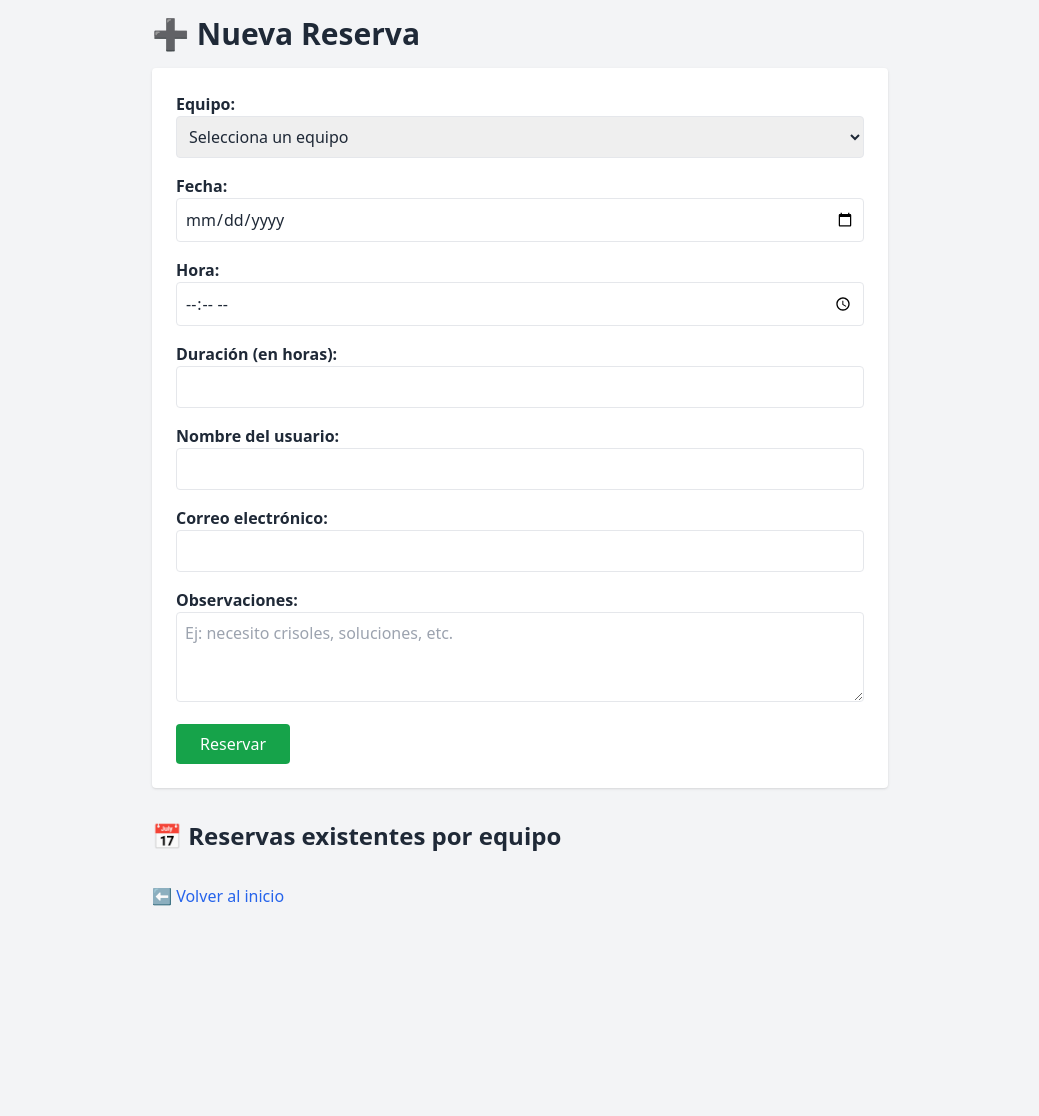
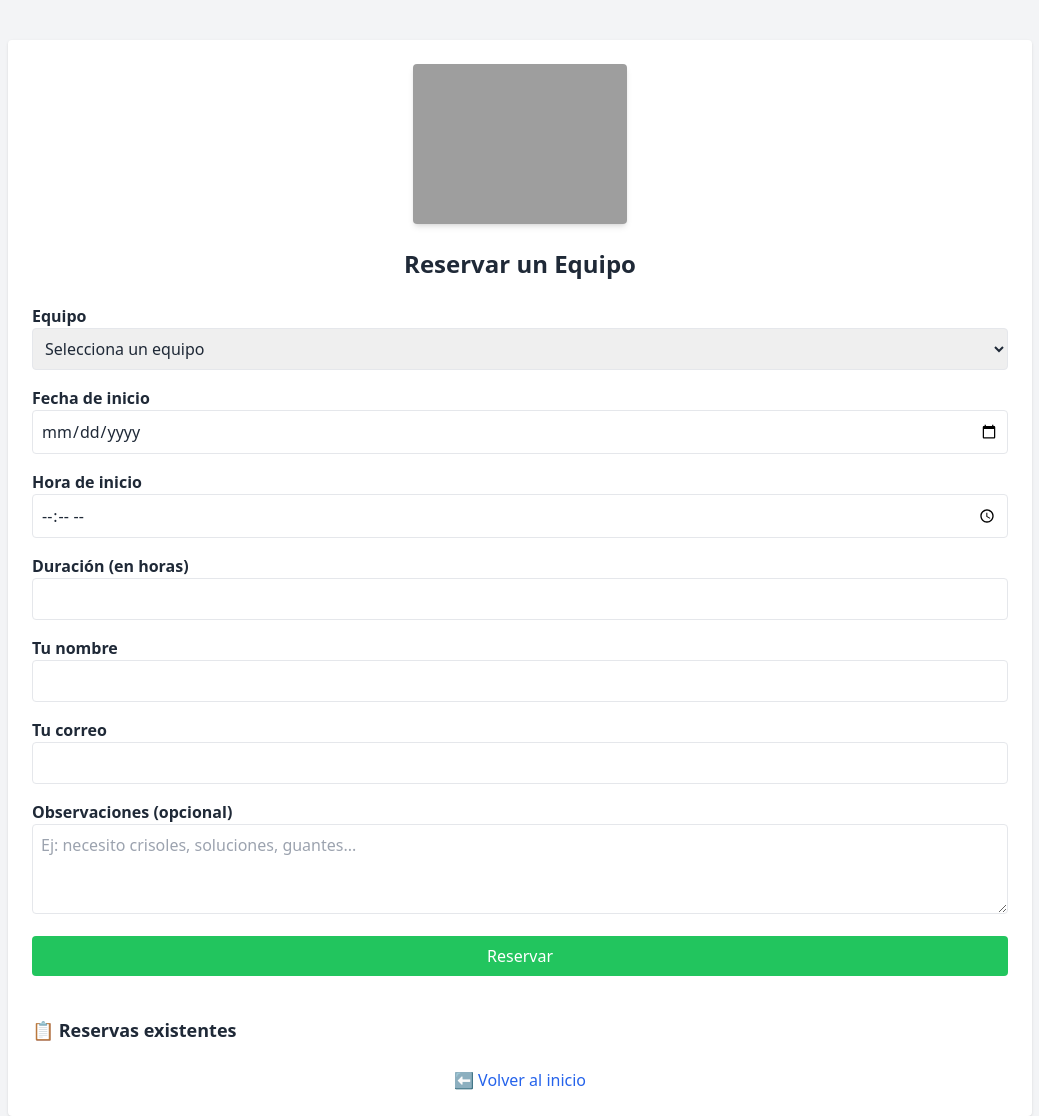
Before and after one commit to dugaveral/lab-reservas, a Flask app: page /reservar in a window 1280 px wide. Shown: the whole page, without its empty margins (120-1159 px from the left). Before the commit the page ends 906 px from the top, so only its background shows below. Run offline with Flask 3, Linux system fonts and the light colour scheme; data that the repository does not hold is empty; some libraries are stand-ins or nearby versions; grey boxes are pictures that could not be loaded.

Commit message:
🛠️ Actualiza sistema: todos los equipos visibles, reservas por selección y correos funcionales

```diff
--- a/app.py
+++ b/app.py
@@ -10,6 +10,17 @@ from sendgrid.helpers.mail import Mail
 app = Flask(__name__)
 app.secret_key = os.environ.get("FLASK_SECRET_KEY", "dev")
 DATABASE_URL = os.environ.get("DATABASE_URL")
+
+# ✅ Lista completa de equipos fijos (puedes actualizar esta lista si necesitas)
+EQUIPOS_LISTA = [
+    "Agitador De Cabezal", "Agitador De Cabezal De Dispersión (Azul)", "Agitador De Cabezal De Dispersión (Azul) 2",
+    "Agitador De Cabezal De Dispersión (Gris)", "Agitador De Cabezal De Dispersión (Gris) 2", "Agitador De Cabezal De Dispersión (Gris) 3",
+    "Agitador Magnetico Con Calentamiento", "Agitador Magnético", "Agitador Magnético 2", "Agitador Vortex",
+    "Analizador De Tamaño De Partícula", "Analizador Elemental", "Autoclave", "Balanza 6Kg", "Balanza 6Kg 2",
+    # 🔽 Agrega aquí el resto de tus 207 equipos según sea necesario...
+    "Horno Mufla 1", "Horno Mufla 2", "Sistema FTIR", "Reactores De Pirólisis", "Bomba De Vacío 3",
+    "Unidad De Fermentación - Módulo 1", "Unidad De Fermentación - Módulo 2"
+]
 
 def generar_codigo():
     return ''.join(random.choices(string.ascii_uppercase + string.digits, k=6))
@@ -76,20 +87,22 @@ def reservar():
 
         return render_template("codigo.html", codigo=codigo)
 
-    # Si GET, mostrar reservas agrupadas por equipo
+    # 🧠 Mostrar reservas agrupadas por equipo + todos los equipos disponibles
     conn = psycopg2.connect(DATABASE_URL)
     cur = conn.cursor()
     cur.execute("SELECT equipo, inicio, fin FROM reservas ORDER BY equipo, inicio")
-    reservas_existentes = cur.fetchall()
+    datos = cur.fetchall()
     conn.close()
 
     reservas_por_equipo = {}
-    for equipo, inicio, fin in reservas_existentes:
+    for equipo, inicio, fin in datos:
         if equipo not in reservas_por_equipo:
             reservas_por_equipo[equipo] = []
         reservas_por_equipo[equipo].append((inicio, fin))
 
-    return render_template('reservar.html', reservas_por_equipo=reservas_por_equipo)
+    return render_template('reservar.html',
+                           reservas_por_equipo=reservas_por_equipo,
+                           equipos=EQUIPOS_LISTA)
 
 @app.route('/eliminar/<int:reserva_id>', methods=['POST'])
 def eliminar_reserva(reserva_id):
--- a/templates/reservar.html
+++ b/templates/reservar.html
@@ -5,81 +5,88 @@
   <script src="https://cdn.tailwindcss.com"></script>
   <script>
     function mostrarReservasEquipo() {
-      const equipo = document.getElementById("equipo").value;
+      const equipoSeleccionado = document.getElementById("equipo").value;
       const secciones = document.querySelectorAll(".reserva-equipo");
       secciones.forEach(sec => {
-        if (sec.dataset.equipo === equipo) {
-          sec.classList.remove("hidden");
-        } else {
-          sec.classList.add("hidden");
-        }
+        sec.style.display = (sec.dataset.equipo === equipoSeleccionado) ? "block" : "none";
       });
     }
   </script>
 </head>
 <body class="bg-gray-100 text-gray-800">
-  <div class="max-w-3xl mx-auto p-4">
-    <h1 class="text-3xl font-bold mb-4">➕ Nueva Reserva</h1>
+  <div class="max-w-5xl mx-auto p-6 bg-white shadow rounded mt-10">
 
-    <form method="post" class="bg-white p-6 rounded shadow space-y-4">
+    <div class="flex justify-center mb-6">
+      <img src="https://pades.com.co/wp-content/uploads/2024/03/cropped-cropped-Frame-36-300x234.png"
+           alt="Grupo de investigación" class="rounded shadow-md max-h-40" />
+    </div>
+
+    <h1 class="text-2xl font-bold text-center mb-6">Reservar un Equipo</h1>
+
+    <form method="POST" class="space-y-4">
       <div>
-        <label for="equipo" class="block font-semibold">Equipo:</label>
-        <select name="equipo" id="equipo" onchange="mostrarReservasEquipo()" required class="w-full border p-2 rounded">
-          <option value="" disabled selected>Selecciona un equipo</option>
-          {% for equipo in reservas_por_equipo %}
-            <option value="{{ equipo }}">{{ equipo }}</option>
+        <label class="block font-semibold">Equipo</label>
+        <select name="equipo" id="equipo" required onchange="mostrarReservasEquipo()" class="w-full border p-2 rounded">
+          <option disabled selected>Selecciona un equipo</option>
+          {% for nombre in equipos %}
+            <option value="{{ nombre }}">{{ nombre }}</option>
           {% endfor %}
         </select>
       </div>
 
       <div>
-        <label for="fecha" class="block font-semibold">Fecha:</label>
-        <input type="date" name="fecha" required class="w-full border p-2 rounded" />
+        <label class="block font-semibold">Fecha de inicio</label>
+        <input type="date" name="fecha" required class="w-full border p-2 rounded">
       </div>
 
       <div>
-        <label for="hora" class="block font-semibold">Hora:</label>
-        <input type="time" name="hora" required class="w-full border p-2 rounded" />
+        <label class="block font-semibold">Hora de inicio</label>
+        <input type="time" name="hora" required class="w-full border p-2 rounded">
       </div>
 
       <div>
-        <label for="duracion" class="block font-semibold">Duración (en horas):</label>
-        <input type="number" name="duracion" min="1" required class="w-full border p-2 rounded" />
+        <label class="block font-semibold">Duración (en horas)</label>
+        <input type="number" name="duracion" min="1" required class="w-full border p-2 rounded">
       </div>
 
       <div>
-        <label for="usuario" class="block font-semibold">Nombre del usuario:</label>
-        <input type="text" name="usuario" required class="w-full border p-2 rounded" />
+        <label class="block font-semibold">Tu nombre</label>
+        <input type="text" name="usuario" required class="w-full border p-2 rounded">
       </div>
 
       <div>
-        <label for="correo" class="block font-semibold">Correo electrónico:</label>
-        <input type="email" name="correo" required class="w-full border p-2 rounded" />
+        <label class="block font-semibold">Tu correo</label>
+        <input type="email" name="correo" required class="w-full border p-2 rounded">
       </div>
 
       <div>
-        <label for="observaciones" class="block font-semibold">Observaciones:</label>
-        <textarea name="observaciones" class="w-full border p-2 rounded" rows="3" placeholder="Ej: necesito crisoles, soluciones, etc."></textarea>
+        <label class="block font-semibold">Observaciones (opcional)</label>
+        <textarea name="observaciones" rows="3" class="w-full border p-2 rounded"
+                  placeholder="Ej: necesito crisoles, soluciones, guantes..."></textarea>
       </div>
 
-      <button type="submit" class="bg-green-600 text-white px-6 py-2 rounded hover:bg-green-700">Reservar</button>
+      <button type="submit" class="bg-green-500 text-white px-4 py-2 rounded w-full hover:bg-green-600">
+        Reservar
+      </button>
     </form>
 
-    <div class="mt-8">
-      <h2 class="text-2xl font-semibold mb-2">📅 Reservas existentes por equipo</h2>
+    <div class="mt-10">
+      <h2 class="text-lg font-bold mb-4">📋 Reservas existentes</h2>
       {% for equipo, reservas in reservas_por_equipo.items() %}
         <div class="reserva-equipo hidden" data-equipo="{{ equipo }}">
-          <h3 class="text-xl font-bold mt-4 mb-2">{{ equipo }}</h3>
-          <ul class="list-disc pl-6">
+          <h3 class="text-blue-700 font-semibold">{{ equipo }}</h3>
+          <ul class="list-disc ml-6 text-sm">
             {% for inicio, fin in reservas %}
-              <li>{{ inicio.strftime('%Y-%m-%d %H:%M') }} → {{ fin.strftime('%Y-%m-%d %H:%M') }}</li>
+              <li>📅 {{ inicio.strftime('%Y-%m-%d %H:%M') }} → {{ fin.strftime('%Y-%m-%d %H:%M') }}</li>
             {% endfor %}
           </ul>
         </div>
       {% endfor %}
     </div>
 
-    <a href="/" class="inline-block mt-6 text-blue-600 hover:underline">⬅️ Volver al inicio</a>
+    <div class="text-center mt-6">
+      <a href="/" class="text-blue-600 hover:underline">⬅️ Volver al inicio</a>
+    </div>
   </div>
 </body>
 </html>
```
Also changed, not shown: templates/codigo.html (+10 -7 lines), templates/error.html (+7 -5 lines).
